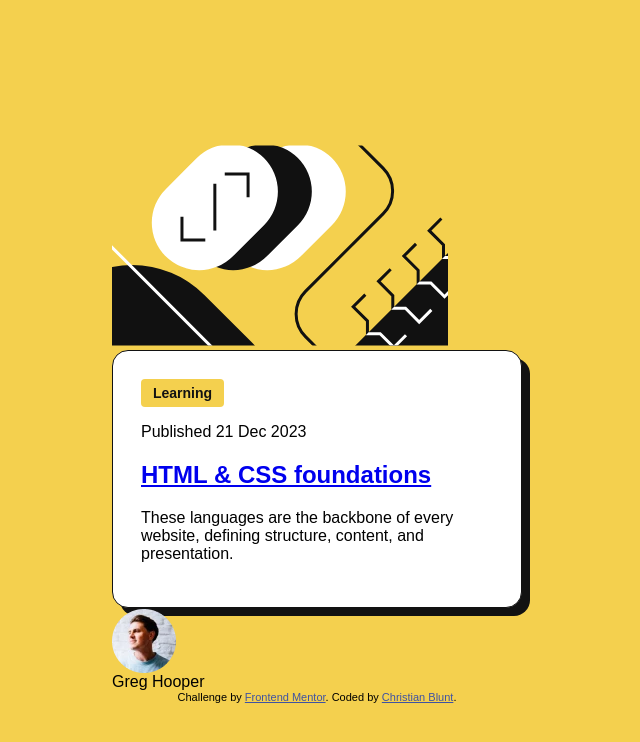
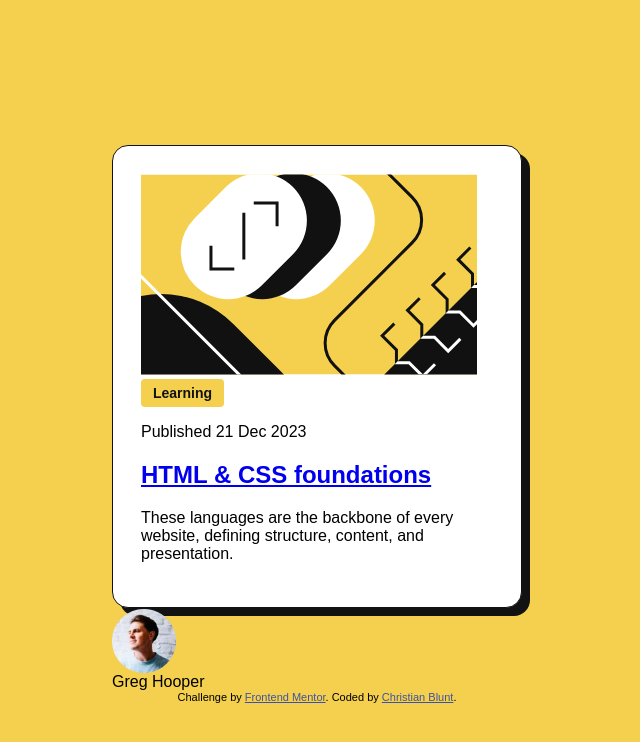
Before and after one commit to cgxgb123/blog-preview-card, a plain HTML site: page index.html in a window 1280 px wide. Shown: the whole page, without its empty margins (323-963 px from the left). Drawn offline with Linux system fonts and the light colour scheme.

Commit message:
forgot to put img inside of section container

```diff
--- a/index.html
+++ b/index.html
@@ -14,8 +14,8 @@
 </head>
 <body>
 <main>
-  <img src="/blog-preview-card-main/assets/images/illustration-article.svg" alt="banner">
-  <section class="card">
+
+  <section class="card"><img src="/blog-preview-card-main/assets/images/illustration-article.svg" alt="banner">
   <span class="tag">Learning</span>
 
   <p class="date">Published 21 Dec 2023</p>
```
